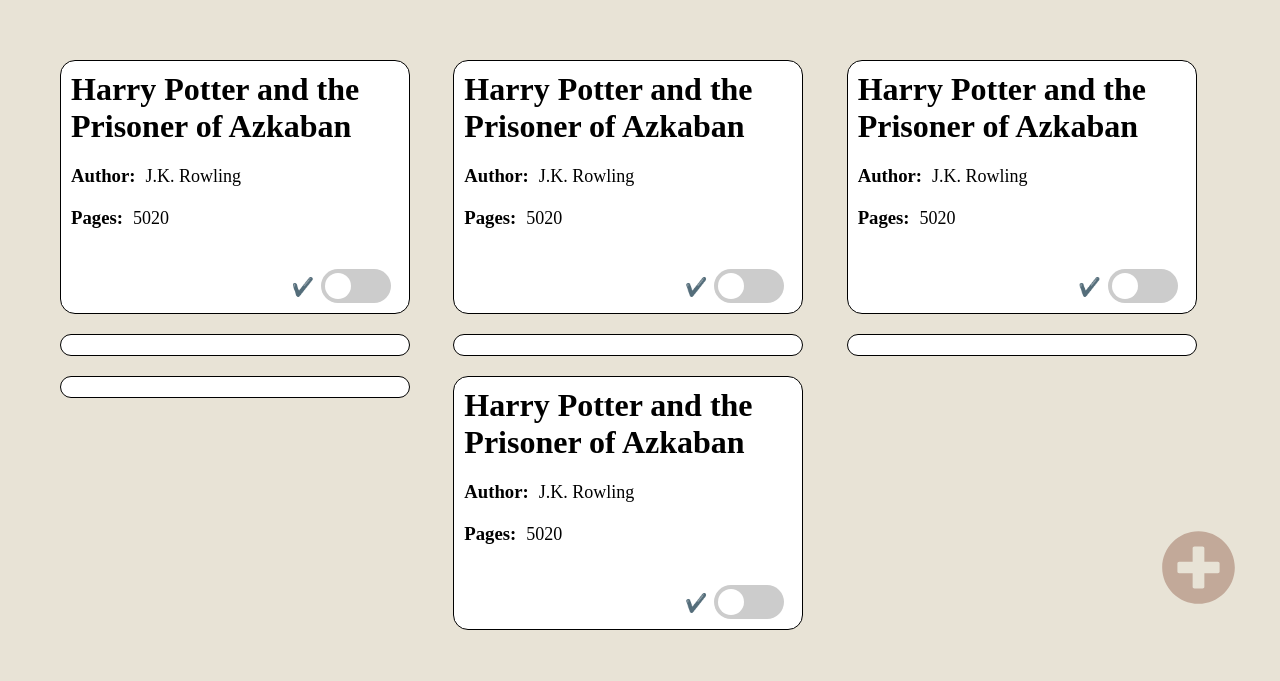
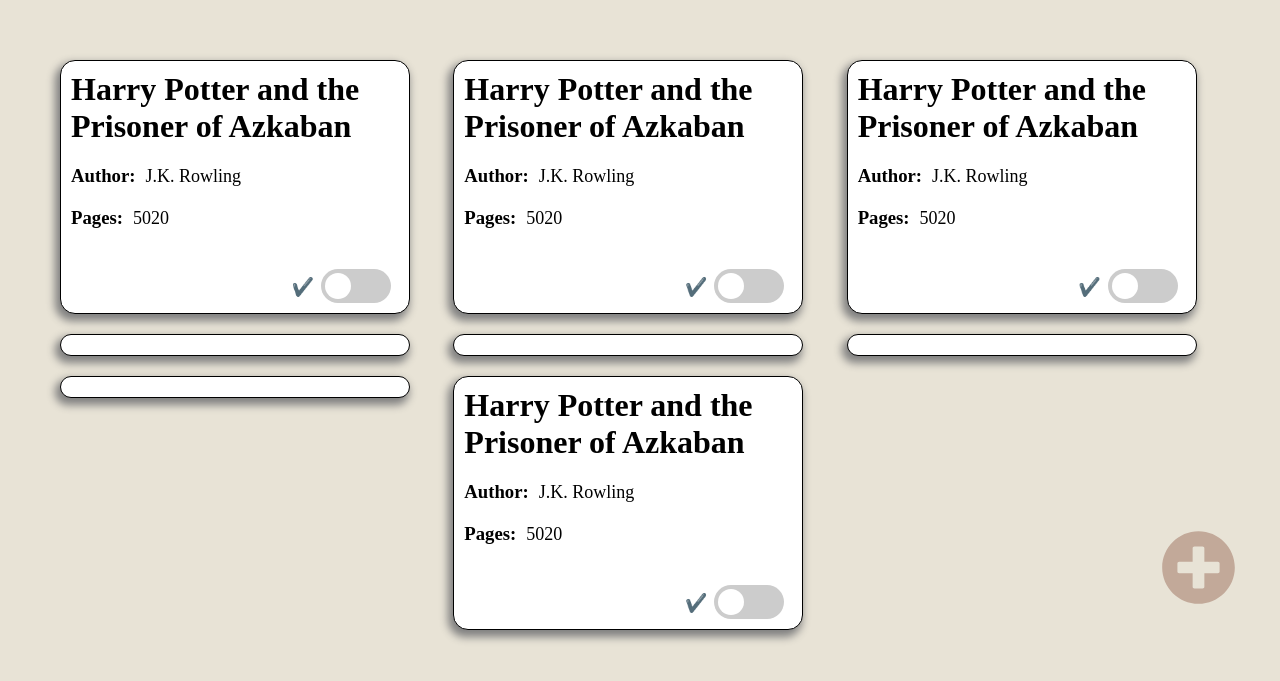
Before and after one commit to neelg07/Library, a website: page index.html in a window 1280 px wide. Shown: the part 151-832 px from the top of the page. Drawn offline with Linux system fonts and the light colour scheme.

Commit message:
Add box shadow to form and book cards

```diff
--- a/styles.css
+++ b/styles.css
@@ -207,6 +207,11 @@
     }
 }
 
+.bookform,
+.card {
+    box-shadow: -3px 5px 8px 2px gray;
+}
+
 /** Book Cards and Main Grid */
 .card {
     border: 1px solid black;
```
